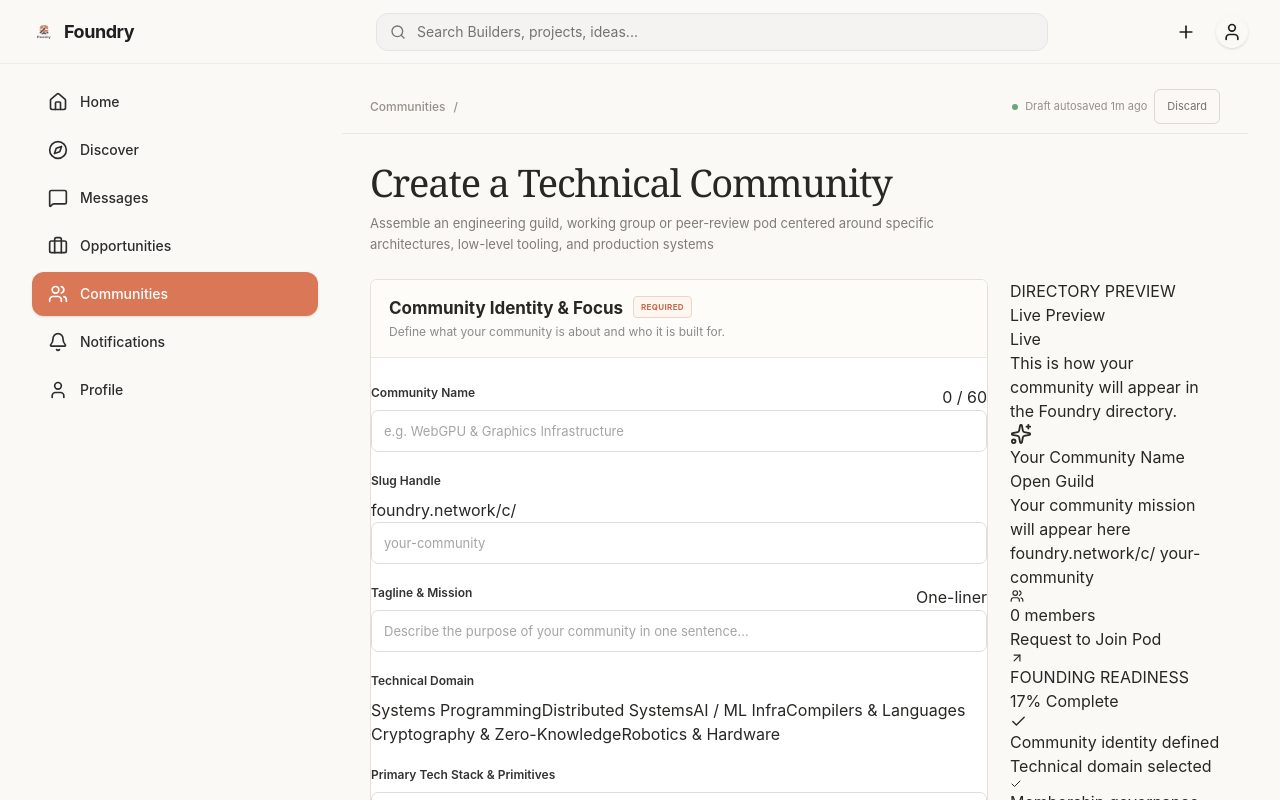
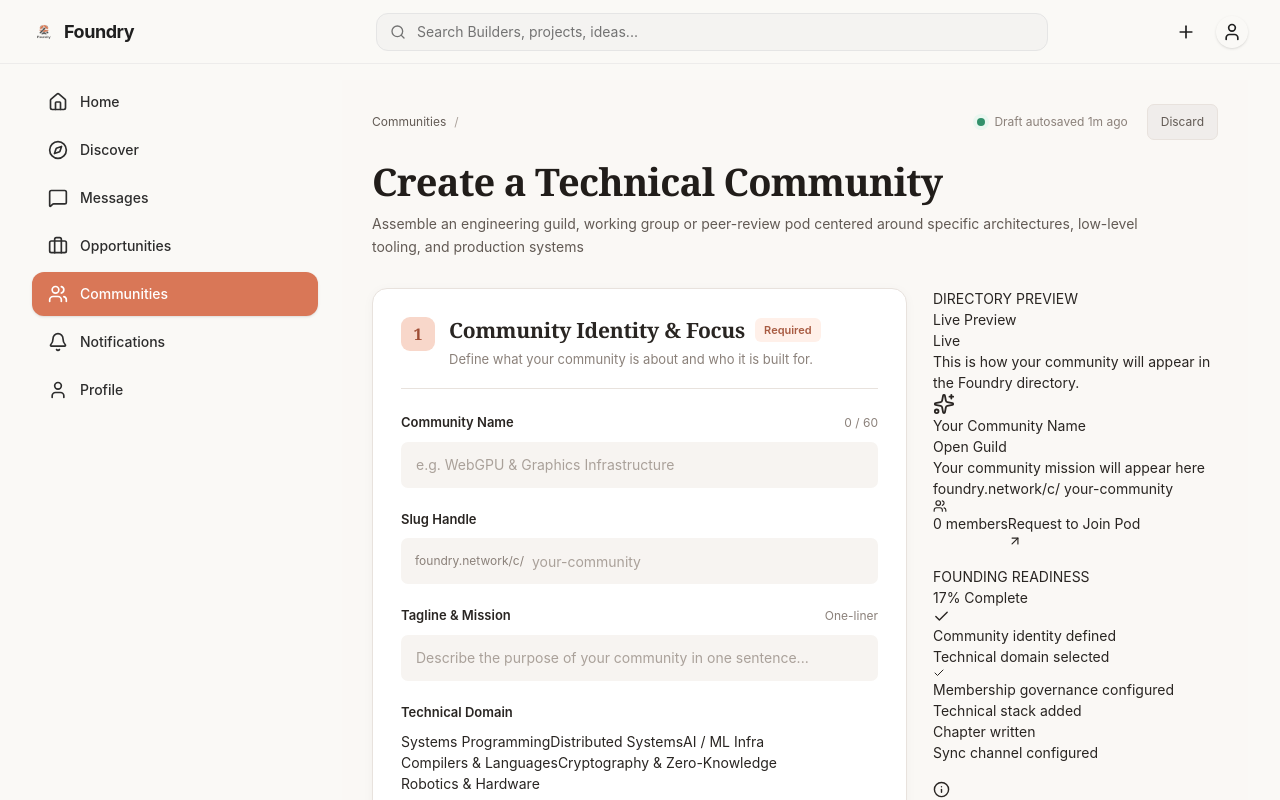
Before and after one commit to TechSage01/Foundry-Frontend, a React (Vite) app: page /communities/create in a window 1280 px wide. Shown: the top 800 px of the page. Built offline with nearby package versions, Linux system fonts and the light colour scheme.

Commit message:
style: create community page styling

```diff
--- a/src/pages/CreateCommunity.css
+++ b/src/pages/CreateCommunity.css
@@ -1,49 +1,54 @@
+
 :root {
-  /* Backgrounds */
-  --foundry-bg: #faf9f6;
-  --foundry-surface: #ffffff;
-  --foundry-surface-soft: #fdfcf9;
-  --foundry-surface-muted: #f7f4ee;
-  --foundry-surface-warm: #f8f6f2;
+  --cc-bg: #faf8f5;
+  --cc-surface: #ffffff;
+  --cc-surface-soft: #f7f4f1;
+  --cc-surface-hover: #f2eeeb;
 
-  /* Text */
-  --foundry-text: #292724;
-  --foundry-text-dark: #302d29;
-  --foundry-text-secondary: #817c75;
-  --foundry-text-muted: #969089;
-  --foundry-text-light: #aaa49d;
+  --cc-text: #292522;
+  --cc-text-secondary: #625a54;
+  --cc-text-muted: #8b817a;
+  --cc-text-light: #aaa19a;
 
-  /* Borders */
-  --foundry-border: #e5e1da;
-  --foundry-border-light: #ebe7e1;
-  --foundry-border-input: #ddd8d0;
-  --foundry-border-dark: #cfc9c0;
+  --cc-border: #e8e2dd;
+  --cc-border-strong: #d9d0c9;
 
-  /* Accent */
-  --foundry-accent: #d27a5d;
-  --foundry-accent-primary: #cf7658;
-  --foundry-accent-dark: #c56c4e;
-  --foundry-accent-deep: #bd6247;
-  --foundry-accent-soft: #fff6f2;
-  --foundry-accent-warm: #fff7f3;
-  --foundry-accent-border: #e8c8bc;
+  --cc-primary: #d87552;
+  --cc-primary-dark: #bd5f40;
+  --cc-primary-soft: #fff1eb;
+  --cc-primary-border: #efc5b5;
 
-  /* Success */
-  --foundry-success: #6da37d;
-  --foundry-success-light: #72a07d;
+  --cc-success: #32916b;
+  --cc-success-soft: #eaf7f0;
 
-  /* Neutral */
-  --foundry-neutral: #ddd8d0;
-  --foundry-neutral-light: #eeeae4;
-  --foundry-neutral-dark: #77716a;
+  --cc-radius-sm: 7px;
+  --cc-radius-md: 11px;
+  --cc-radius-lg: 15px;
+
+  --cc-shadow: 0 2px 12px rgba(55, 39, 29, 0.035);
+  --cc-shadow-hover: 0 8px 24px rgba(55, 39, 29, 0.07);
 }
 
 .create-community-page {
-  min-height: 100vh;
-  background: var(--foundry-bg);
-  color: var(--foundry-text);
-  font-family: inherit;
-  box-sizing: border-box;
+  width: 100%;
+  min-height: 100%;
+
+  padding: 24px 30px 70px;
+
+  background: var(--cc-bg);
+  color: var(--cc-text);
+
+  font-family:
+    Inter,
+    ui-sans-serif,
+    system-ui,
+    -apple-system,
+    BlinkMacSystemFont,
+    "Segoe UI",
+    sans-serif;
+
+  font-size: 14px;
+  line-height: 1.5;
 }
 
 .create-community-page *,
@@ -52,141 +57,120 @@
   box-sizing: border-box;
 }
 
+.create-community-page button,
+.create-community-page input,
+.create-community-page select,
+.create-community-page textarea {
+  font: inherit;
+}
+
+
 .create-community-topbar {
   display: flex;
   align-items: center;
   justify-content: space-between;
-  gap: 20px;
-  min-height: 54px;
-  padding: 0 28px;
-  border-bottom: 1px solid var(--foundry-border-light);
-  background: var(--foundry-bg);
+  gap: 18px;
+
+  margin-bottom: 20px;
 }
 
 .create-community-breadcrumb {
   display: flex;
   align-items: center;
   gap: 8px;
-  margin: 0;
-  color: var(--foundry-text-muted);
+
+  color: var(--cc-text-muted);
   font-size: 12px;
-  font-weight: 500;
 }
 
 .create-community-breadcrumb a {
-  color: var(--foundry-text-muted);
+  color: var(--cc-text-secondary);
   text-decoration: none;
-  transition: color 0.2s ease;
 }
 
 .create-community-breadcrumb a:hover {
-  color: var(--foundry-accent-dark);
+  color: var(--cc-primary-dark);
 }
 
-.create-community-breadcrumb-separator {
-  color: #c2bdb5;
-}
-
-.create-community-breadcrumb-current {
-  color: #3d3935;
+.create-community-breadcrumb span {
+  color: var(--cc-text-light);
 }
 
 .create-community-save-status {
   display: flex;
   align-items: center;
-  gap: 7px;
-  color: var(--foundry-text-muted);
-  font-size: 11px;
-  white-space: nowrap;
+  gap: 9px;
+
+  color: var(--cc-text-muted);
+  font-size: 12px;
 }
 
 .autosave-dot {
-  width: 6px;
-  height: 6px;
+  width: 8px;
+  height: 8px;
+
   border-radius: 50%;
-  background: var(--foundry-success);
-}
+  background: var(--cc-success);
 
-.create-community-header {
-  padding: 28px 28px 24px;
-}
-
-.create-community-header .eyebrow {
-  display: inline-block;
-  margin-bottom: 8px;
-  color: var(--foundry-accent-dark);
-
-  font-size: 10px;
-  font-weight: 700;
-  letter-spacing: 0.12em;
-  text-transform: uppercase;
-}
-
-.create-community-header h1 {
-  margin: 0;
-
-  color: var(--foundry-text);
-
-  font-family: Georgia, "Times New Roman", serif;
-  font-size: clamp(28px, 3vw, 38px);
-  font-weight: 500;
-  line-height: 1.08;
-  letter-spacing: -0.03em;
-}
-
-.create-community-header p {
-  max-width: 620px;
-
-  margin: 10px 0 0;
-
-  color: var(--foundry-text-secondary);
-
-  font-size: 13px;
-  line-height: 1.6;
+  box-shadow: 0 0 0 4px var(--cc-success-soft);
 }
 
 .discard-button {
-  display: inline-flex;
-  align-items: center;
-  justify-content: center;
-  gap: 7px;
+  margin-left: 10px;
+  padding: 8px 13px;
 
-  padding: 8px 12px;
+  border: 1px solid var(--cc-border);
+  border-radius: var(--cc-radius-sm);
 
-  border: 1px solid var(--foundry-border-input);
-  border-radius: 6px;
+  background: #f0edeb;
+  color: var(--cc-text-secondary);
 
-  background: transparent;
-  color: var(--foundry-neutral-dark);
-
-  font: inherit;
-  font-size: 11px;
-
+  font-size: 12px;
   cursor: pointer;
 
   transition:
     background 0.2s ease,
-    border-color 0.2s ease,
-    color 0.2s ease;
+    border-color 0.2s ease;
 }
 
 .discard-button:hover {
-  border-color: var(--foundry-border-dark);
-
-  background: var(--foundry-surface-muted);
-  color: #403c38;
+  background: #e8e3df;
+  border-color: var(--cc-border-strong);
+}
+.create-community-header {
+  margin-bottom: 30px;
 }
 
+.create-community-header h1 {
+  margin: 0 0 8px;
+
+  color: #211d1a;
+
+  font-family: Georgia, "Times New Roman", serif;
+  font-size: clamp(28px, 3vw, 38px);
+  font-weight: 700;
+  line-height: 1.15;
+  letter-spacing: -0.7px;
+}
+
+.create-community-header p {
+  max-width: 780px;
+
+  margin: 0;
+
+  color: var(--cc-text-secondary);
+
+  font-size: 14px;
+  line-height: 1.65;
+}
 
 .create-community-layout {
   display: grid;
+  grid-template-columns: minmax(0, 1fr) 285px;
+  align-items: start;
+  gap: 26px;
 
-  grid-template-columns: minmax(0, 1fr) 210px;
-
-  align-items: start;
-  gap: 22px;
-
-  padding: 0 28px 40px;
+  width: 100%;
 }
 
 .create-community-main {
@@ -195,75 +179,108 @@
 
 .create-community-sidebar {
   min-width: 0;
+
+  display: flex;
+  flex-direction: column;
+  gap: 18px;
+}
+
+
+.create-community-main {
+  counter-reset: community-section;
 }
 
 .community-form-section {
-  margin-bottom: 14px;
+  counter-increment: community-section;
 
-  border: 1px solid var(--foundry-border);
-  border-radius: 7px;
+  margin-bottom: 24px;
+  padding: 28px;
 
-  background: var(--foundry-surface);
+  background: var(--cc-surface);
 
-  overflow: hidden;
+  border: 1px solid var(--cc-border);
+  border-radius: var(--cc-radius-lg);
+
+  box-shadow: var(--cc-shadow);
 }
+
+.community-form-section:last-of-type {
+  margin-bottom: 0;
+}
+
 
 .form-section-heading {
   display: flex;
   align-items: flex-start;
-  justify-content: space-between;
-  gap: 20px;
+  gap: 14px;
 
-  padding: 16px 18px;
+  padding-bottom: 19px;
+  margin-bottom: 24px;
 
-  border-bottom: 1px solid var(--foundry-border-light);
+  border-bottom: 1px solid var(--cc-border);
+}
 
-  background: var(--foundry-surface-soft);
+.form-section-heading::before {
+  content: counter(community-section);
+
+  flex: 0 0 34px;
+
+  width: 34px;
+  height: 34px;
+
+  display: flex;
+  align-items: center;
+  justify-content: center;
+
+  border-radius: 9px;
+
+  background: #efebe7;
+  color: var(--cc-text);
+
+  font-family: Georgia, "Times New Roman", serif;
+  font-size: 16px;
+  font-weight: 700;
+}
+
+.community-form-section:first-child
+.form-section-heading::before {
+  background: #f8d7ca;
+  color: #9f4d35;
+}
+
+.form-section-heading > div:first-child {
+  flex: 1;
+  min-width: 0;
 }
 
 .section-title-row {
   display: flex;
-  align-items: flex-start;
+  align-items: center;
+  flex-wrap: wrap;
   gap: 10px;
 }
 
-.section-number {
-  display: flex;
-  align-items: center;
-  justify-content: center;
+.section-title-row h2 {
+  margin: 0;
 
-  flex: 0 0 auto;
+  color: var(--cc-text);
 
-  width: 23px;
-  height: 23px;
-
-  border: 1px solid #ded8cf;
-  border-radius: 50%;
-
-  background: var(--foundry-surface-muted);
-  color: #7c766e;
-
-  font-size: 10px;
+  font-family: Georgia, "Times New Roman", serif;
+  font-size: 21px;
   font-weight: 700;
+  line-height: 1.25;
+  letter-spacing: -0.25px;
 }
 
-.section-title {
-  margin: 0;
+.form-section-heading p {
+  max-width: 620px;
 
-  color: var(--foundry-text-dark);
+  margin: 6px 0 0;
+
+  color: var(--cc-text-muted);
 
   font-size: 13px;
-  font-weight: 700;
-  line-height: 1.4;
-}
-
-.section-description {
-  margin: 3px 0 0;
-
-  color: var(--foundry-text-muted);
-
-  font-size: 10px;
-  line-height: 1.5;
+  line-height: 1.55;
 }
 
 .section-badge,
@@ -271,36 +288,165 @@
   display: inline-flex;
   align-items: center;
 
-  flex-shrink: 0;
+  min-height: 24px;
+  padding: 4px 9px;
 
-  padding: 4px 7px;
+  border-radius: 6px;
 
-  border-radius: 4px;
+  background: #f0edeb;
+  color: var(--cc-text-secondary);
 
-  font-size: 8px;
-  font-weight: 700;
-  letter-spacing: 0.04em;
-  text-transform: uppercase;
+  font-size: 11px;
+  font-weight: 600;
+  white-space: nowrap;
 }
 
-.section-badge {
-  border: 1px solid #efd4c9;
-
-  background: var(--foundry-accent-soft);
-  color: var(--foundry-accent-dark);
+.section-badge.required {
+  background: #fff0e9;
+  color: #a85b42;
 }
 
-.section-badge-optional {
-  border: 1px solid #e1ddd6;
+.section-badge.signal {
+  background: #f3ece6;
+  color: #8b5d43;
+}
 
-  background: var(--foundry-surface-muted);
-  color: var(--foundry-text-muted);
+.form-field {
+  width: 100%;
+  margin-bottom: 22px;
 }
-.community-form-section > .form-section-body {
-    padding: 18px;
+
+.form-field:last-child {
+  margin-bottom: 0;
 }
-.form-grid {
-    display: grid;
-    grid-template-columns: repeat(2, minmax(0,1fr));
-    gap: 16px;
+
+.form-field > label,
+.field-label-row label {
+  display: block;
+
+  margin-bottom: 9px;
+
+  color: var(--cc-text);
+
+  font-size: 13px;
+  font-weight: 600;
 }
+
+.field-label-row {
+  display: flex;
+  align-items: center;
+  justify-content: space-between;
+  gap: 12px;
+
+  margin-bottom: 9px;
+}
+
+.field-label-row label {
+  margin-bottom: 0;
+}
+
+.field-label-row > span {
+  color: var(--cc-text-muted);
+  font-size: 12px;
+}
+
+.form-field input,
+.form-field select,
+.form-field textarea {
+  width: 100%;
+
+  border: 1px solid transparent;
+  border-radius: var(--cc-radius-sm);
+
+  outline: none;
+
+  background: var(--cc-surface-soft);
+  color: var(--cc-text);
+
+  font-size: 14px;
+
+  transition:
+    background 0.2s ease,
+    border-color 0.2s ease,
+    box-shadow 0.2s ease;
+}
+
+.form-field input,
+.form-field select {
+  min-height: 46px;
+  padding: 0 14px;
+}
+
+.form-field input::placeholder,
+.form-field textarea::placeholder {
+  color: #aaa19a;
+  opacity: 1;
+}
+
+.form-field input:hover,
+.form-field select:hover,
+.form-field textarea:hover {
+  background: #f4f0ed;
+}
+
+.form-field input:focus,
+.form-field select:focus,
+.form-field textarea:focus {
+  border-color: var(--cc-primary-border);
+  background: #fffdfb;
+  box-shadow: 0 0 0 3px rgba(216, 117, 82, 0.1);
+}
+
+.field-hint {
+  display: block;
+
+  margin-top: 8px;
+
+  color: var(--cc-text-muted);
+  font-size: 12px;
+}
+
+.slug-input-wrapper {
+  display: flex;
+  align-items: center;
+  min-height: 46px;
+  border-radius: var(--cc-radius-sm);
+  background: var(--cc-surface-soft);
+  transition:
+    background 0.2s ease,
+    box-shadow 0.2s ease;
+}
+
+.slug-input-wrapper:focus-within {
+  background: #fffdfb;
+  box-shadow: 0 0 0 3px rgba(216, 117, 82, 0.1);
+}
+
+.slug-prefix {
+  padding-left: 14px;
+  color: var(--cc-text-muted);
+  font-size: 12px;
+  white-space: nowrap;
+}
+
+.slug-input-wrapper input {
+  flex: 1;
+  min-width: 0;
+  min-height: 46px;
+  padding: 0 8px;
+  border: 0;
+  background: transparent;
+}
+
+.slug-input-wrapper input:focus {
+  border: 0;
+  box-shadow: none;
+}
+
+.slug-valid {
+  display: flex;
+  align-items: center;
+  justify-content: center;
+  padding: 0 14px;
+  color: var(--cc-success);
+}
```
